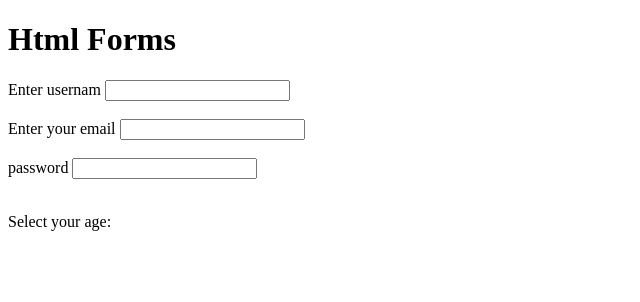
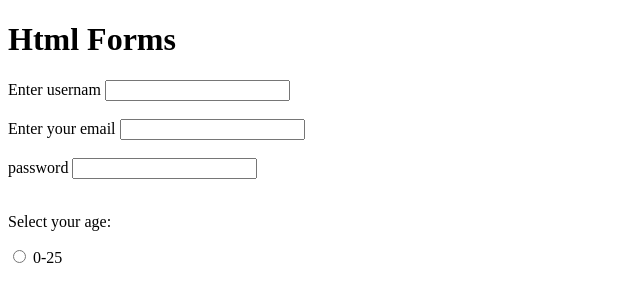
Before and after one commit to alceil/html-css-basics, a plain HTML site: page index.html in a window 1280 px wide. Shown: the full height of the page, 0-640 px from the left. Drawn offline with Linux system fonts and the light colour scheme.

Commit message:
added radio button

```diff
--- a/index.html
+++ b/index.html
@@ -16,7 +16,8 @@
             <input type="password" id="password" name="password" >
             <br></br>
             <p>Select your age:</p>
-
+            <input type="radio" name="age" value="0-25" id="option-1">
+            <label for="option1">0-25</label>
         </form>
 
     </body>
```
